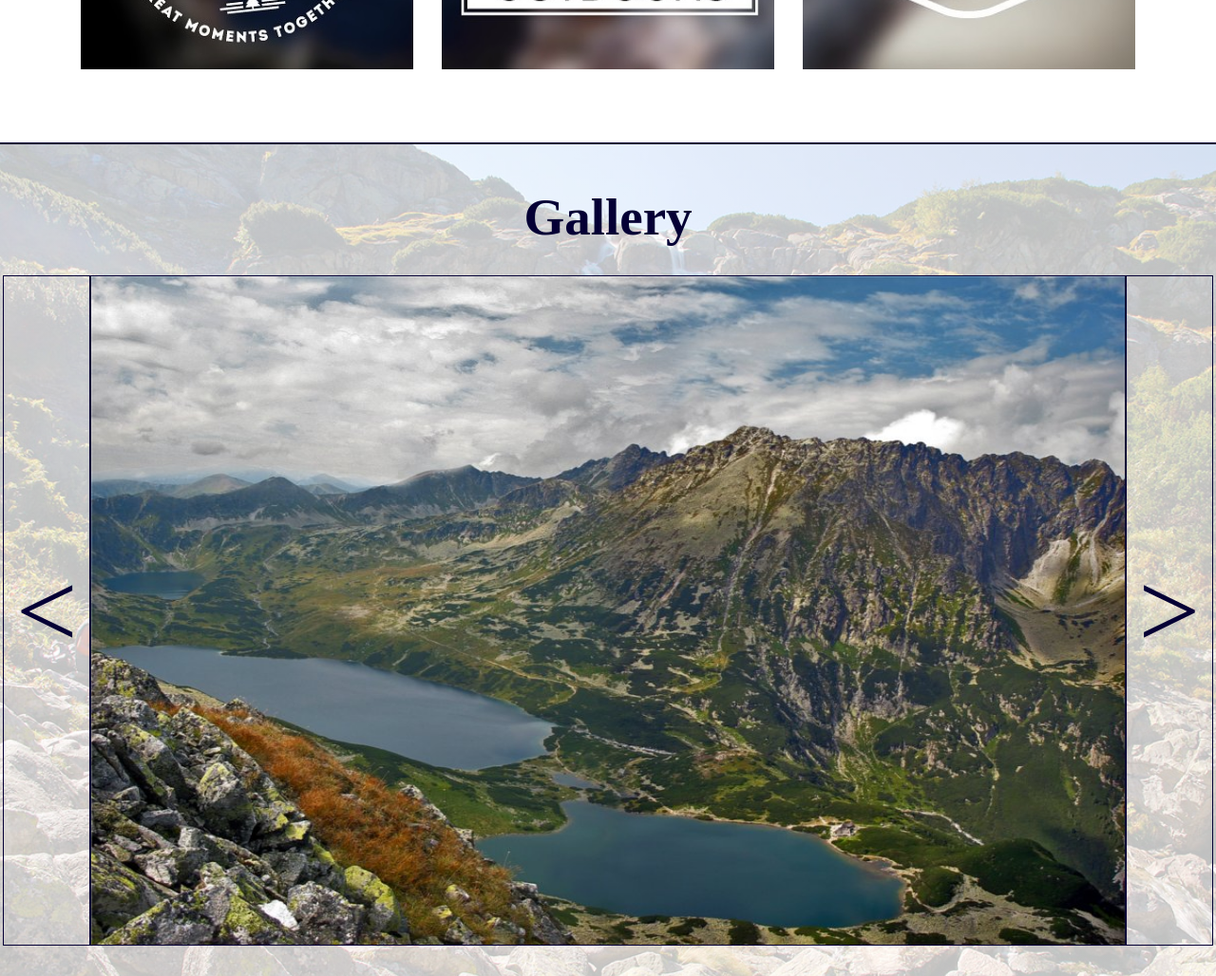
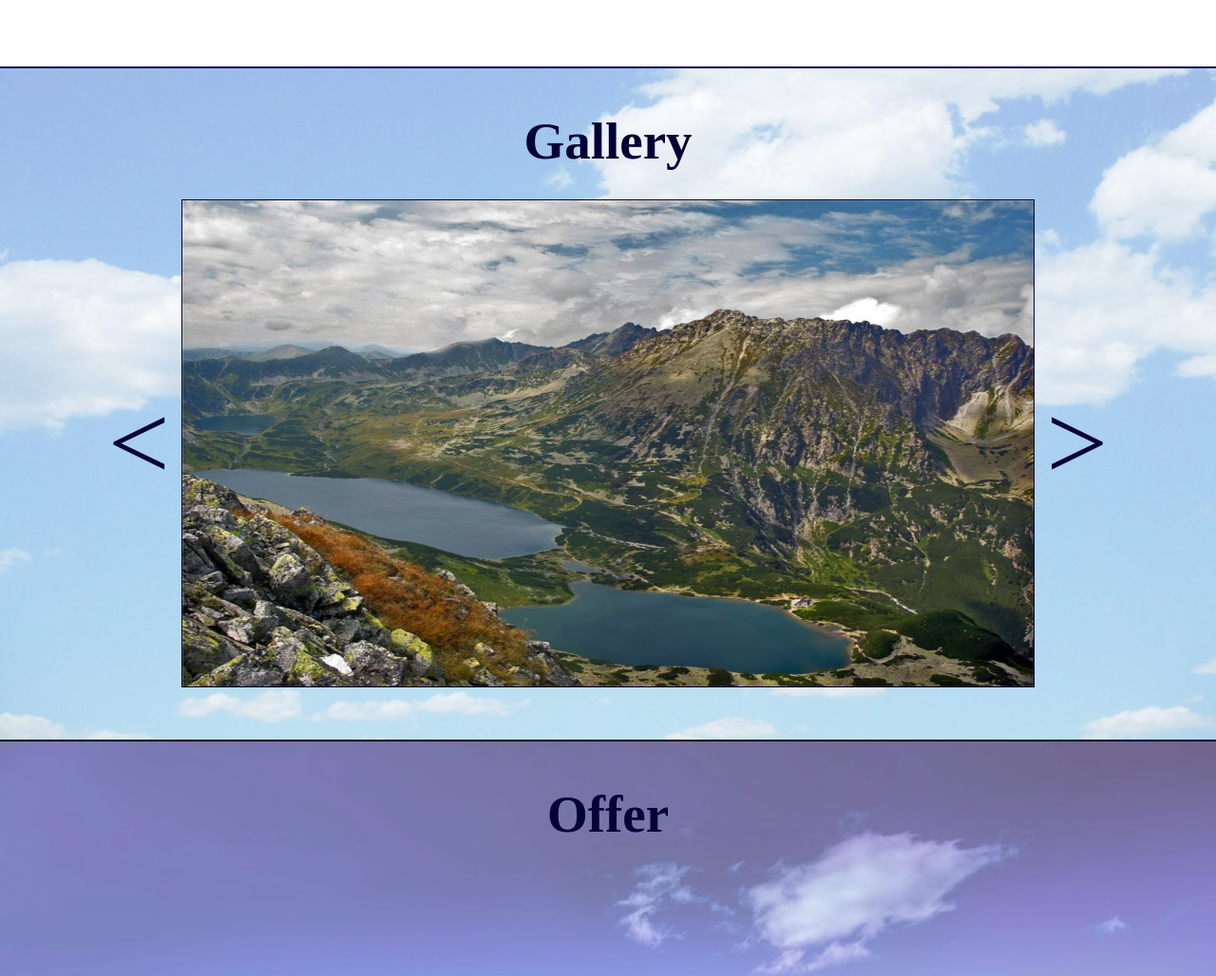
Before and after one commit to maxravel/portfolioPage, a plain HTML site: page index.html in a window 1280 px wide. Shown: the part 1772-2800 px from the top of the page at 95% size. Drawn offline with Linux system fonts and the light colour scheme; a web font is replaced by a local one.

Commit message:
style updates

```diff
--- a/css/style.css
+++ b/css/style.css
@@ -1,3 +1,8 @@
+html,body{
+    height:100%;
+    width:100%;
+}
+
 *{
     margin:0px;
     padding:0px;
@@ -6,16 +11,21 @@
     text-decoration: none;
 }
 
+
+
 #header{
     /* background: url(../img/front.jpg); */
-    background-image: linear-gradient(rgba(255,255,255,0.35),rgba(255,255,255,0.35)), url("../img/front.jpg");
-    background-attachment: fixed;
-    background-size:cover;
+    /* position: relative; */
+    background-image: linear-gradient(rgba(255,255,255,0.35),rgba(255,255,255,0.35)), url("../img/front1.jpg");
+    /* background-size: 100% 100%; */
+    background-size: cover;
     background-position:center;
+    background-repeat:no-repeat;
     width:100%;
-    height:120vh;
+    min-height:110vh;
     border-bottom: solid #050035 2px;
     color: #050035;
+    background-attachment: fixed;
 }
 
 #header h1{
@@ -88,6 +98,7 @@ h2{
     width:350px;
     height:350px;
     cursor:pointer;
+    border:solid #050035 1px;
 }
 
 /* img:hover{
@@ -112,8 +123,8 @@ h2{
     color:#050035;
     border-bottom: solid #050035 5px;
     /* background:#1994f8; */
-    /* background: rgb(156, 218, 247); */
-    background-image: linear-gradient(rgba(255,255,255,0.75),rgba(255,255,255,0.75)), url("../img/water.jpg");
+    background: rgb(163, 199, 216);
+    background-image: linear-gradient(rgba(255,255,255,0.55),rgba(255,255,255,0.55)), url("../img/sky.jpg");
     background-attachment: fixed;
     background-size:cover;
     text-align:center;
@@ -132,8 +143,8 @@ h2{
 }
 
 #slide{
-    width:85vw;
-    height:55vw;
+    width:70vw;
+    height:40vw;
     /* margin:auto; */
     margin-bottom:55px;
     margin-top:30px;
@@ -142,8 +153,8 @@ h2{
 
 .prev{
     margin-top:30px;
-    border:solid #050035 1px;
-    height:55vw;
+    /* border:solid #050035 1px; */
+    height:40vw;
     width: 7vw;
     display:flex;
     align-items: center;
@@ -156,8 +167,8 @@ h2{
 
 .next{
     margin-top:30px;
-    border:solid #050035 1px;
-    height: 55vw;
+    /* border:solid #050035 1px; */
+    height: 40vw;
     width: 7vw;
     display:flex;
     align-items: center;
@@ -232,7 +243,8 @@ h2{
 #section3{
     min-height:96vh;
     /* background-color: #1994f8; */
-    background: rgb(156, 218, 247);
+    /* background: rgb(156, 218, 247); */
+    background-image: linear-gradient(rgba(255,255,255,0.75),rgba(255,255,255,0.75)), url("../img/water.jpg");
     border-bottom: solid #050035 2px;
     color: #050035;
 }
@@ -294,7 +306,7 @@ h3{
 }
 
 footer{
-    background:rgb(252, 143, 2);
+    /* background:rgb(252, 143, 2); */
     background-color:#050035;
     height:4vh;
     font-weight: bold;
```
Also changed, not shown: img/Sky.jpg (added), img/front1.jpg (added), 1 other file.
